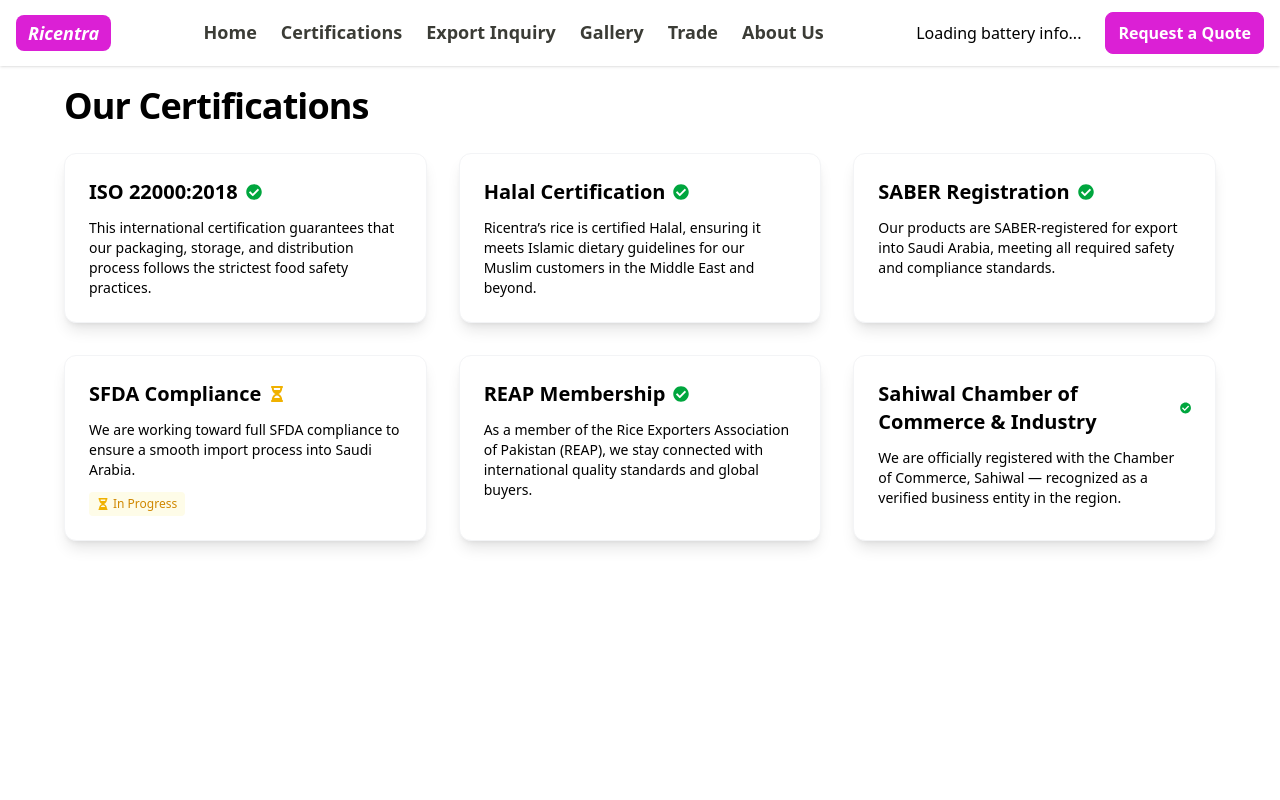
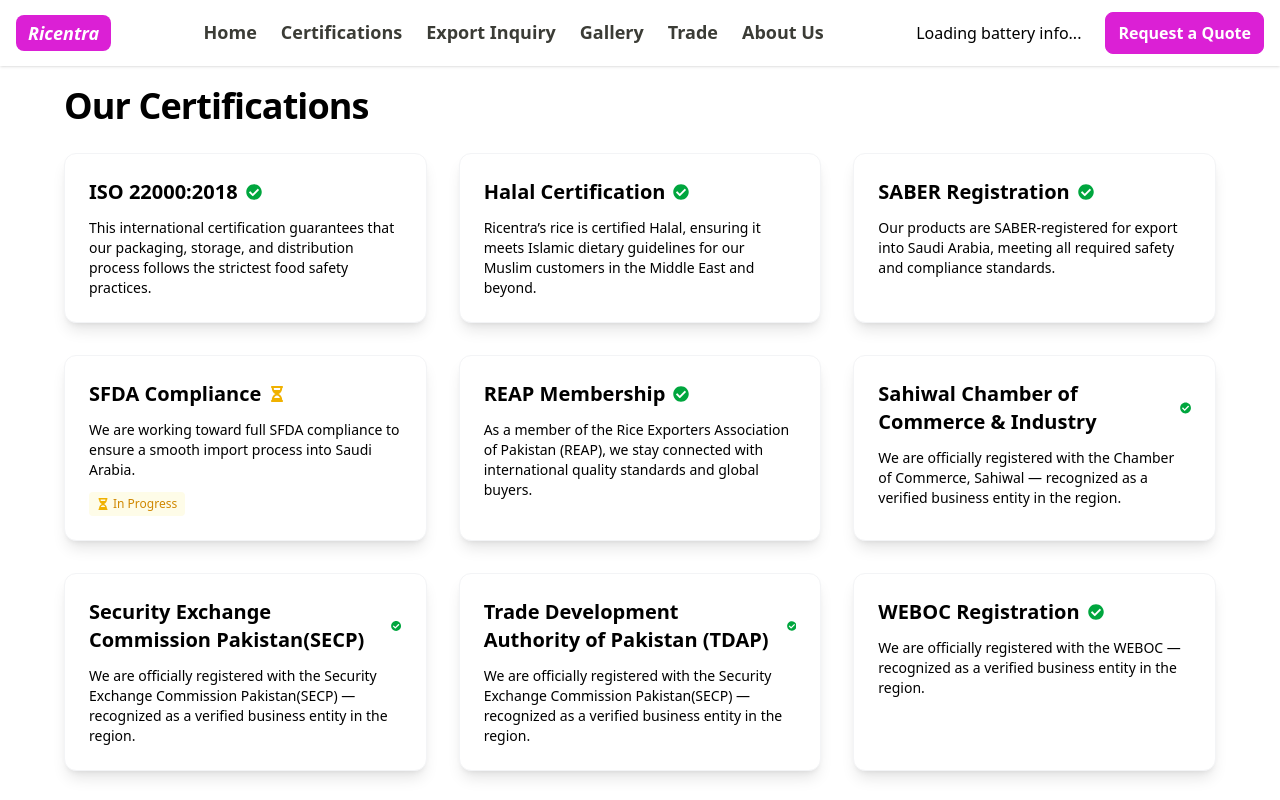
Before and after one commit to mn660875/ricentra, a Next.js app: page /certifications in a window 1280 px wide. Built offline with nearby package versions, Linux system fonts and the light colour scheme.

Commit message:
certificate

```diff
--- a/src/app/certifications/page.js
+++ b/src/app/certifications/page.js
@@ -40,6 +40,24 @@
     description:
       "We are officially registered with the Chamber of Commerce, Sahiwal — recognized as a verified business entity in the region.",
   },
+  {
+    title: "Security Exchange Commission Pakistan(SECP)",
+    status: "Verified",
+    description:
+      "We are officially registered with the Security Exchange Commission Pakistan(SECP) — recognized as a verified business entity in the region.",
+  },
+  {
+    title: "Trade Development Authority of Pakistan (TDAP)",
+    status: "Verified",
+    description:
+      "We are officially registered with the Security Exchange Commission Pakistan(SECP) — recognized as a verified business entity in the region.",
+  },
+  {
+    title: "WEBOC Registration",
+    status: "Verified",
+    description:
+      "We are officially registered with the WEBOC — recognized as a verified business entity in the region.",
+  },
 ];
 
 export default function Page() {
```
